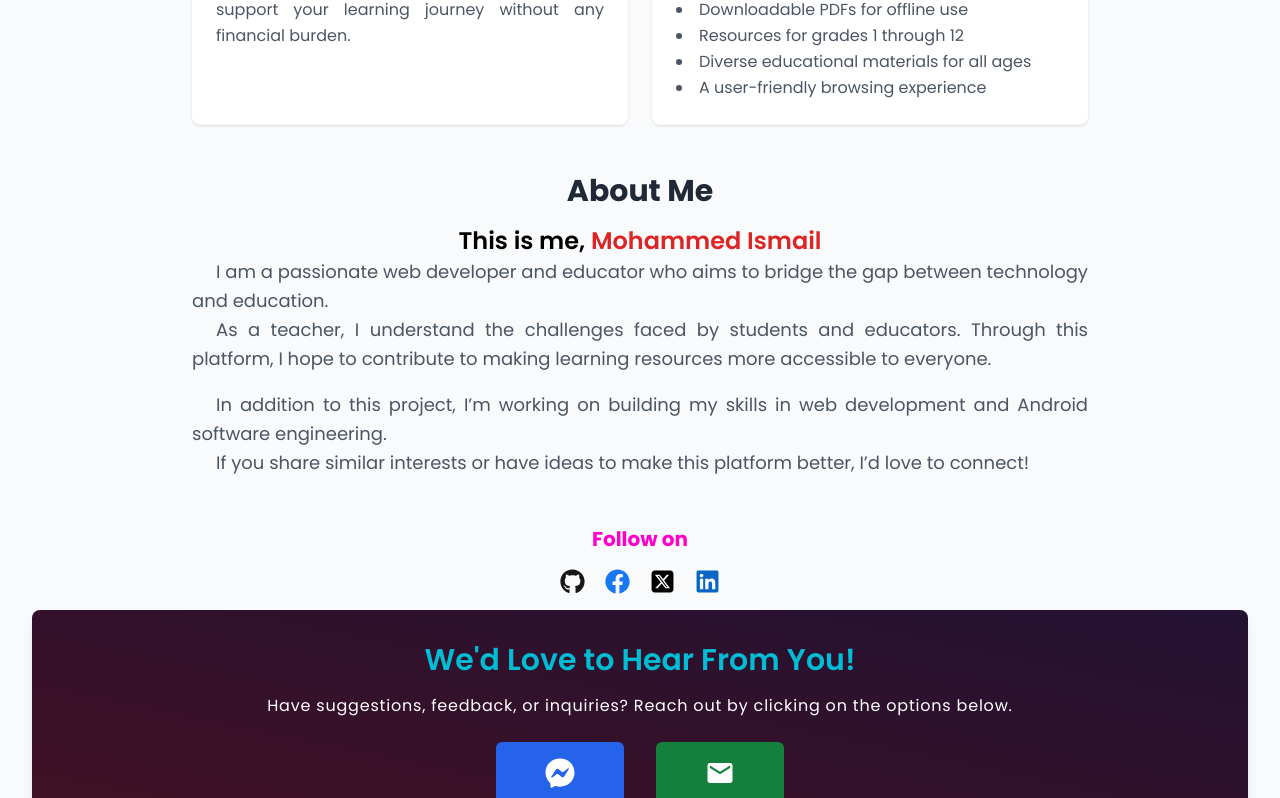
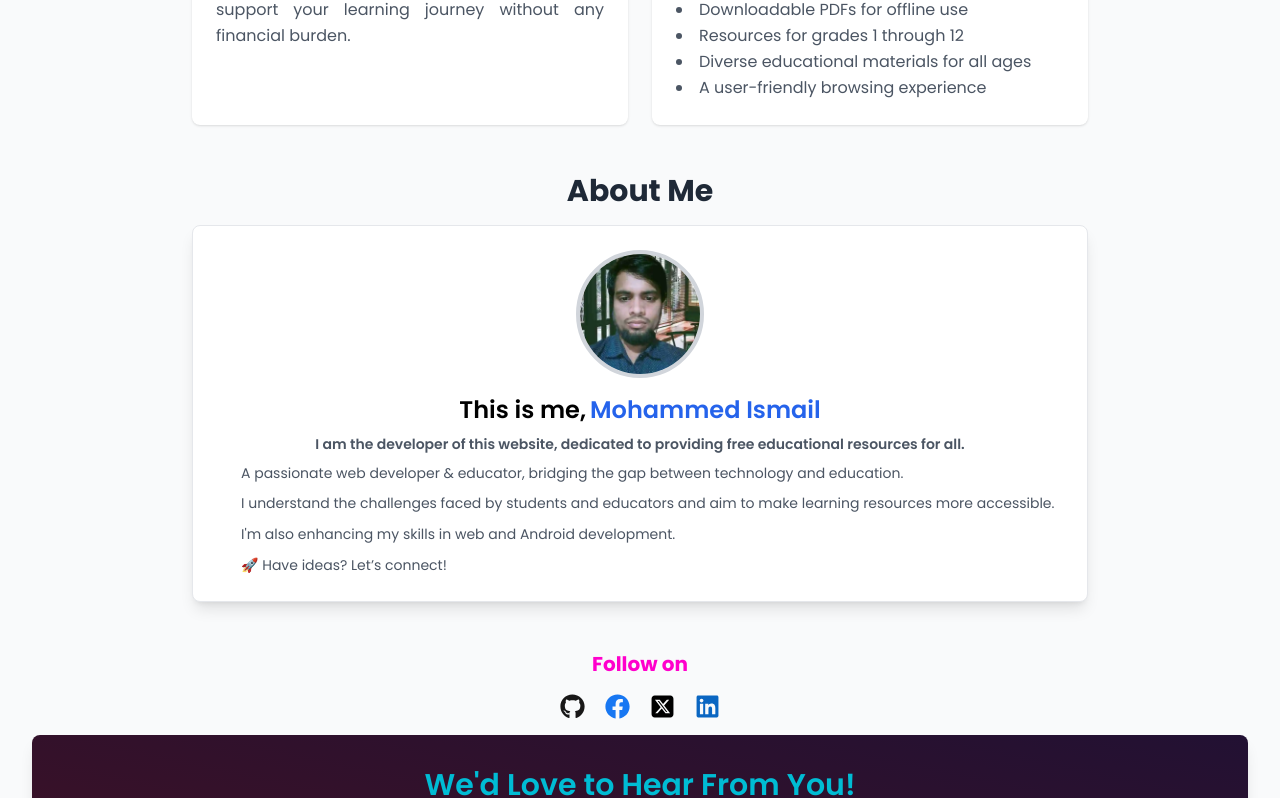
Before and after one commit to mdaleardc/myanmar-books-client, a React (Vite) app: page / in a window 1280 px wide. Shown: the part 628-1426 px from the top of the page. Built offline with nearby package versions, Linux system fonts and the light colour scheme; no server answers.

Commit message:
about me  change

```diff
--- a/src/components/About.jsx
+++ b/src/components/About.jsx
@@ -1,6 +1,7 @@
 import { FaLinkedin, FaGithub, FaFacebook } from "react-icons/fa";
 import { FaSquareXTwitter } from "react-icons/fa6";
 import Contact from "./Contact";
+import developer from "../assets/developer.webp"
 
 const About = () => {
   return (
@@ -34,22 +35,48 @@ const About = () => {
       </div>
 
 {/* About Me Section */}
-      <div className="mt-12 max-w-4xl mx-auto text-center">
-        <h3 className="text-3xl font-bold text-gray-800 mb-4">About Me</h3>
-        <h4 className='text-center text-2xl font-semibold'>
-          This is me, <a href="https://ismaildevcode.netlify.app/" className='text-red-600'>Mohammed Ismail</a>
+<div className="mt-12">
+  <h3 className="text-3xl font-bold text-gray-800 mb-4 text-center">About Me</h3>
+
+  <div className="max-w-4xl mx-auto text-center">
+    <div className="bg-white shadow-lg rounded-lg p-6 border border-gray-200">
+      {/* Profile Image */}
+      <a href="/src/assets/developer.webp">
+      <img
+        src={developer}
+        alt="Mohammed Ismail"
+        className="w-32 h-32 mx-auto rounded-full mb-4 border-4 border-gray-300"
+      />
+      </a>
+
+      <h4 className="text-2xl font-semibold">
+        This is me,
+        <a href="https://ismaildevcode.netlify.app/" className="text-blue-600 ml-1">
+          Mohammed Ismail
+        </a>
       </h4>
-        <p className="text-gray-600 indent-6 text-lg leading-relaxed text-justify">
-          I am a passionate web developer and educator who aims to bridge the gap between technology and education.</p>
-        <p className="text-gray-600 indent-6 text-lg leading-relaxed text-justify">
-        As a teacher, I understand the challenges faced by students and educators. Through this platform, I hope to contribute to making learning resources more accessible to everyone.
+
+      <p className="text-gray-600 font-semibold mt-2 text-sm">
+        I am the developer of this website, dedicated to providing free educational resources for all.
       </p>
-        <p className="text-gray-600 indent-6 text-lg mt-4 leading-relaxed text-justify">
-          In addition to this project, I’m working on building my skills in web development and Android software engineering.
+
+      <p className="indent-6 text-gray-600 mt-2 text-sm leading-relaxed text-justify">
+        A passionate web developer & educator, bridging the gap between technology and education.
       </p>
-        <p className="text-gray-600 indent-6 text-lg leading-relaxed text-justify">
-        If you share similar interests or have ideas to make this platform better, I’d love to connect!
+
+      <p className="indent-6 text-gray-600 mt-2 text-sm leading-relaxed text-justify">
+        I understand the challenges faced by students and educators and aim to make learning resources more accessible.
       </p>
+
+      <p className="indent-6 text-gray-600 mt-2 text-sm leading-relaxed text-justify">
+        I'm also enhancing my skills in web and Android development.
+      </p>
+
+      <p className="indent-6 text-gray-600 mt-2 text-sm leading-relaxed text-justify">
+        🚀 Have ideas? Let’s connect!
+      </p>
+    </div>
+  </div>
 </div>
 
       <div className="mt-12 max-w-4xl mx-auto text-center">
```
Lines whose indentation alone changed are shown as unchanged.
